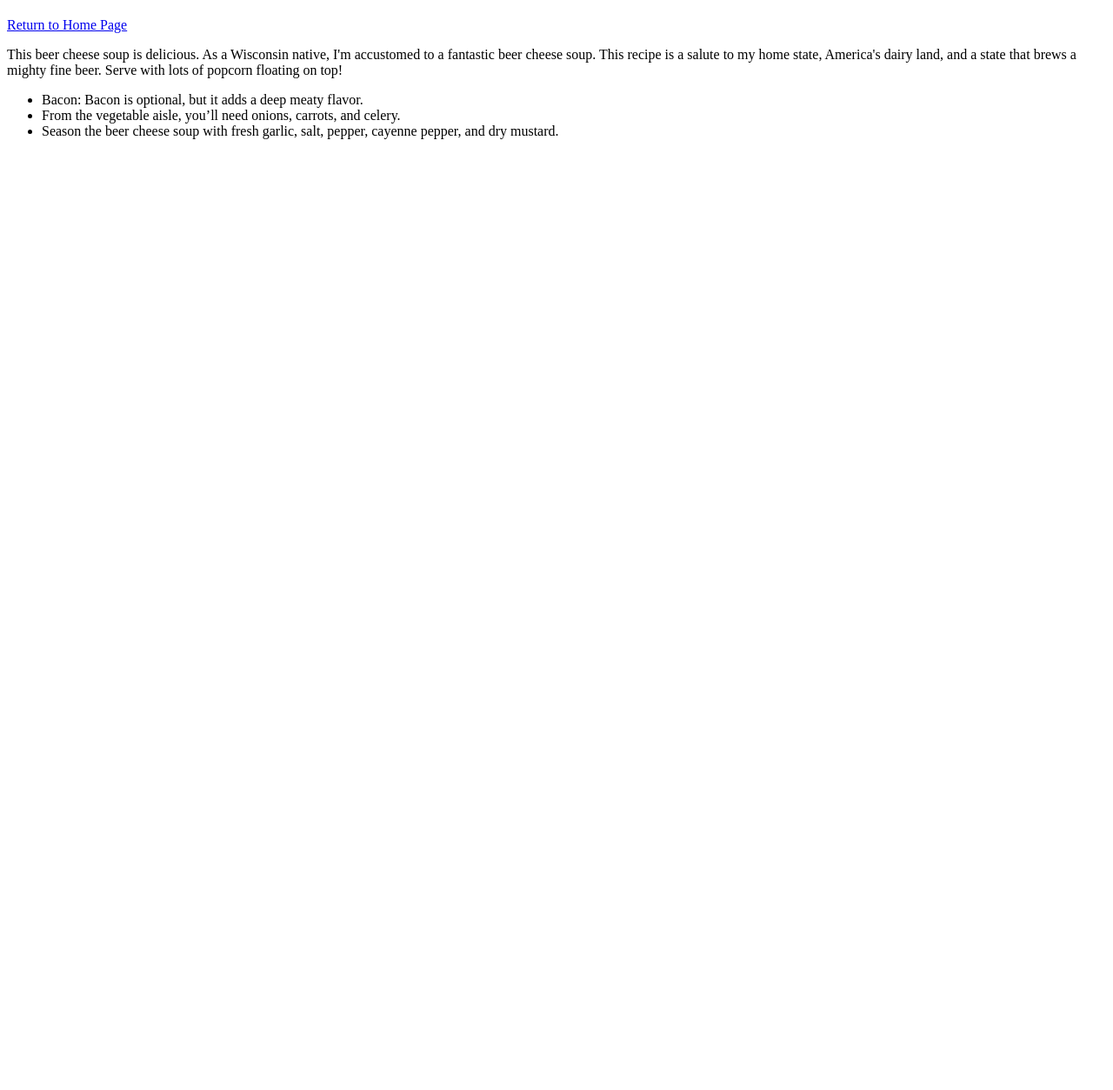
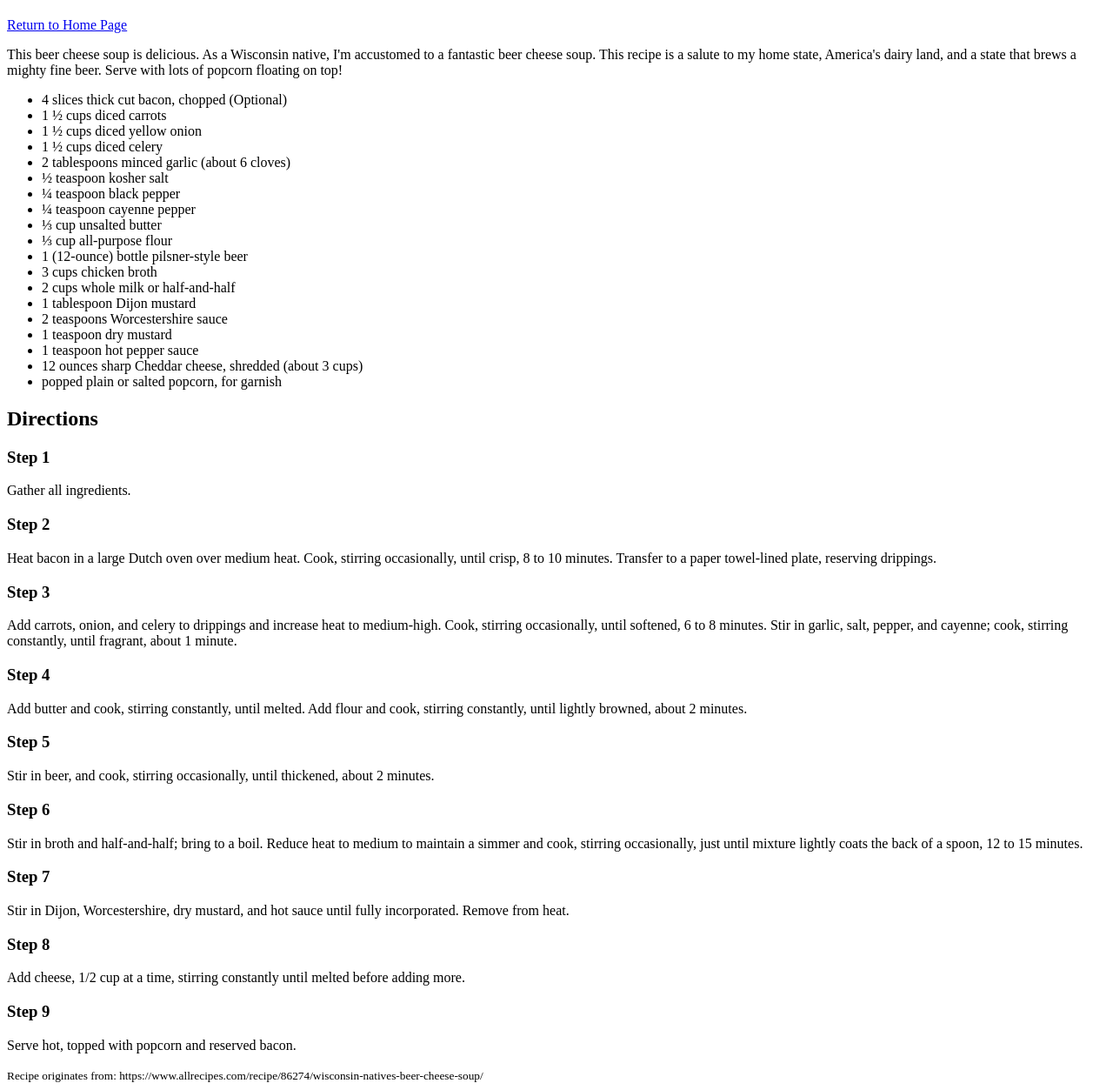
Before and after one commit to jonnyboy2424/odin-recipes, a plain HTML site: page recipes/beer-cheese-soup.html in a window 1280 px wide. Shown: the part 643-1896 px from the top of the page at 87% size. Before the commit the page ends 819 px from the top, so only its background shows below. Drawn offline with Linux system fonts and the light colour scheme.

Commit message:
Added Beer Cheese Soup details

```diff
--- a/recipes/beer-cheese-soup.html
+++ b/recipes/beer-cheese-soup.html
@@ -18,17 +18,78 @@
         my home state, America's dairy land, and a state that brews a mighty
         fine beer. Serve with lots of popcorn floating on top!
       </p>
+      <ul>
+        <li>4 slices thick cut bacon, chopped (Optional)</li>
 
-      <ul>
-        <li>Bacon: Bacon is optional, but it adds a deep meaty flavor.</li>
-        <li>
-          From the vegetable aisle, you’ll need onions, carrots, and celery.
-        </li>
-        <li>
-          Season the beer cheese soup with fresh garlic, salt, pepper, cayenne
-          pepper, and dry mustard.
-        </li>
+        <li>1 ½ cups diced carrots</li>
+
+        <li>1 ½ cups diced yellow onion</li>
+        <li>1 ½ cups diced celery</li>
+        <li>2 tablespoons minced garlic (about 6 cloves)</li>
+        <li>½ teaspoon kosher salt</li>
+        <li>¼ teaspoon black pepper</li>
+        <li>¼ teaspoon cayenne pepper</li>
+        <li>⅓ cup unsalted butter</li>
+        <li>⅓ cup all-purpose flour</li>
+        <li>1 (12-ounce) bottle pilsner-style beer</li>
+        <li>3 cups chicken broth</li>
+        <li>2 cups whole milk or half-and-half</li>
+        <li>1 tablespoon Dijon mustard</li>
+        <li>2 teaspoons Worcestershire sauce</li>
+        <li>1 teaspoon dry mustard</li>
+        <li>1 teaspoon hot pepper sauce</li>
+        <li>12 ounces sharp Cheddar cheese, shredded (about 3 cups)</li>
+        <li>popped plain or salted popcorn, for garnish</li>
       </ul>
+
+      <h2>Directions</h2>
+      <h3>Step 1</h3>
+      <p>Gather all ingredients.</p>
+      <h3>Step 2</h3>
+      <p>
+        Heat bacon in a large Dutch oven over medium heat. Cook, stirring
+        occasionally, until crisp, 8 to 10 minutes. Transfer to a paper
+        towel-lined plate, reserving drippings.
+      </p>
+      <h3>Step 3</h3>
+      <p>
+        Add carrots, onion, and celery to drippings and increase heat to
+        medium-high. Cook, stirring occasionally, until softened, 6 to 8
+        minutes. Stir in garlic, salt, pepper, and cayenne; cook, stirring
+        constantly, until fragrant, about 1 minute.
+      </p>
+      <h3>Step 4</h3>
+      <p>
+        Add butter and cook, stirring constantly, until melted. Add flour and
+        cook, stirring constantly, until lightly browned, about 2 minutes.
+      </p>
+      <h3>Step 5</h3>
+      <p>
+        Stir in beer, and cook, stirring occasionally, until thickened, about 2
+        minutes.
+      </p>
+      <h3>Step 6</h3>
+      <p>
+        Stir in broth and half-and-half; bring to a boil. Reduce heat to medium
+        to maintain a simmer and cook, stirring occasionally, just until mixture
+        lightly coats the back of a spoon, 12 to 15 minutes.
+      </p>
+      <h3>Step 7</h3>
+      <p>
+        Stir in Dijon, Worcestershire, dry mustard, and hot sauce until fully
+        incorporated. Remove from heat.
+      </p>
+      <h3>Step 8</h3>
+      <p>
+        Add cheese, 1/2 cup at a time, stirring constantly until melted before
+        adding more.
+      </p>
+      <h3>Step 9</h3>
+      <p>Serve hot, topped with popcorn and reserved bacon.</p>
+      <small>
+        Recipe originates from:
+        https://www.allrecipes.com/recipe/86274/wisconsin-natives-beer-cheese-soup/
+      </small>
     </main>
   </body>
 </html>
```
